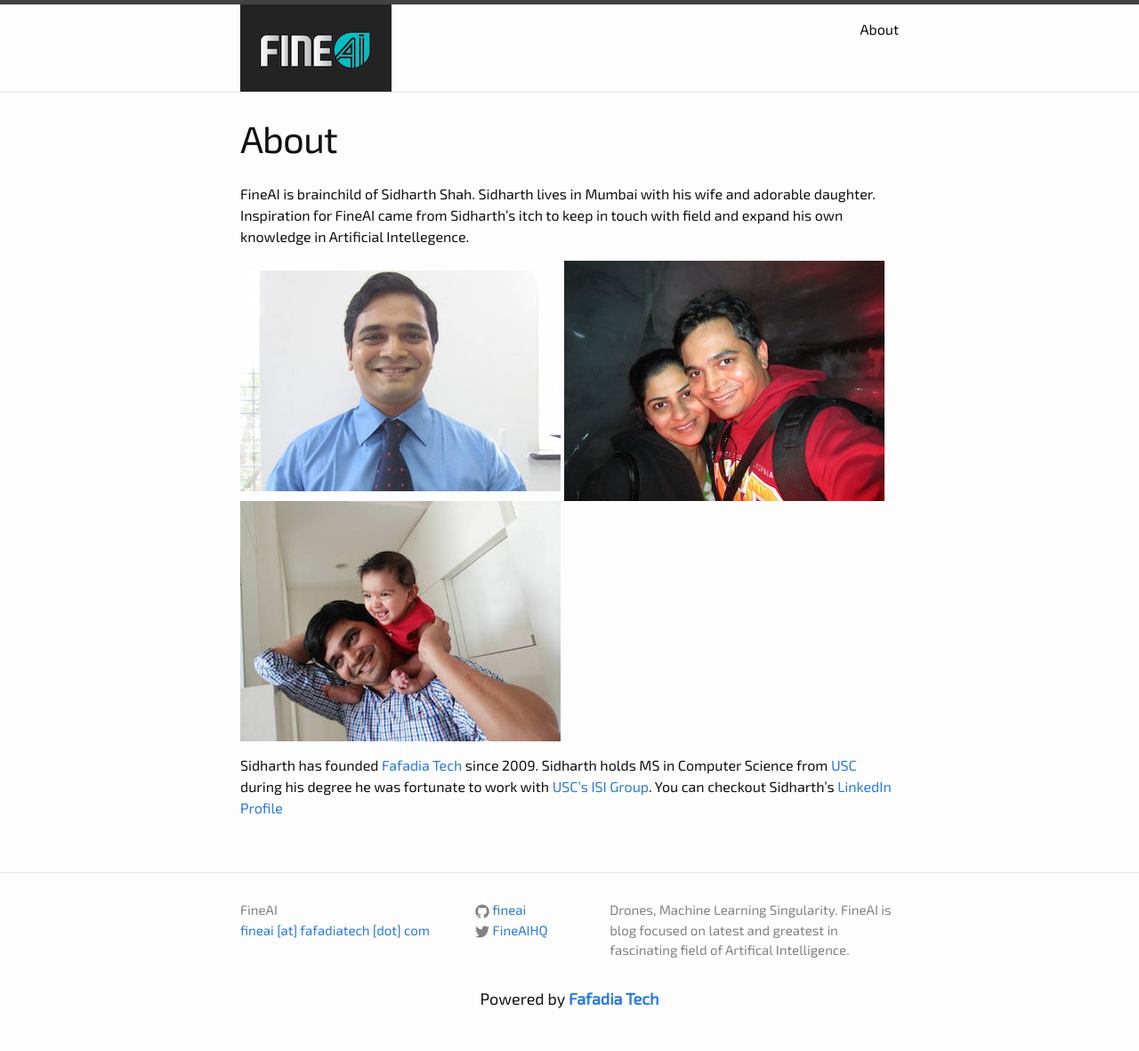
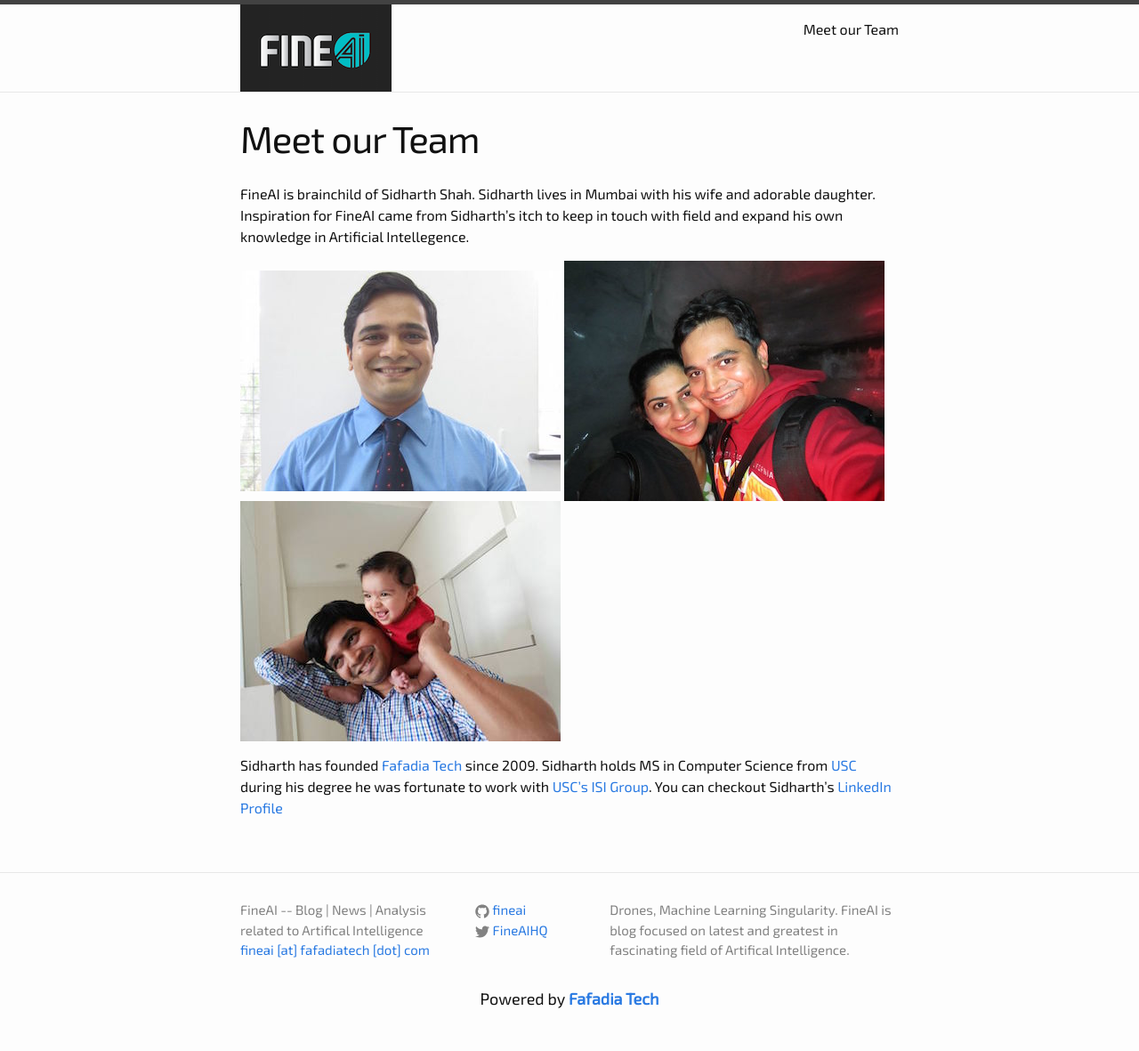
Before and after one commit to fineai/fineai.github.io, a Jekyll site: the page built from about.md, in a window 1280 px wide. Shown: the whole page at 89% size. Built offline with Jekyll 4.4.1, drawn with Linux system fonts in a browser that asks for light colours.

Commit message:
fixed title for blog

```diff
--- a/_config.yml
+++ b/_config.yml
@@ -1,5 +1,5 @@
 # Site settings
-title: FineAI
+title: FineAI -- Blog | News | Analysis related to Artifical Intelligence
 email: fineai [at] fafadiatech [dot] com
 description: > # this means to ignore newlines until "baseurl:"
   Drones, Machine Learning Singularity. FineAI is blog focused on
--- a/about.md
+++ b/about.md
@@ -1,6 +1,6 @@
 ---
 layout: page
-title: About
+title: Meet our Team
 permalink: /about/
 ---
 
```
